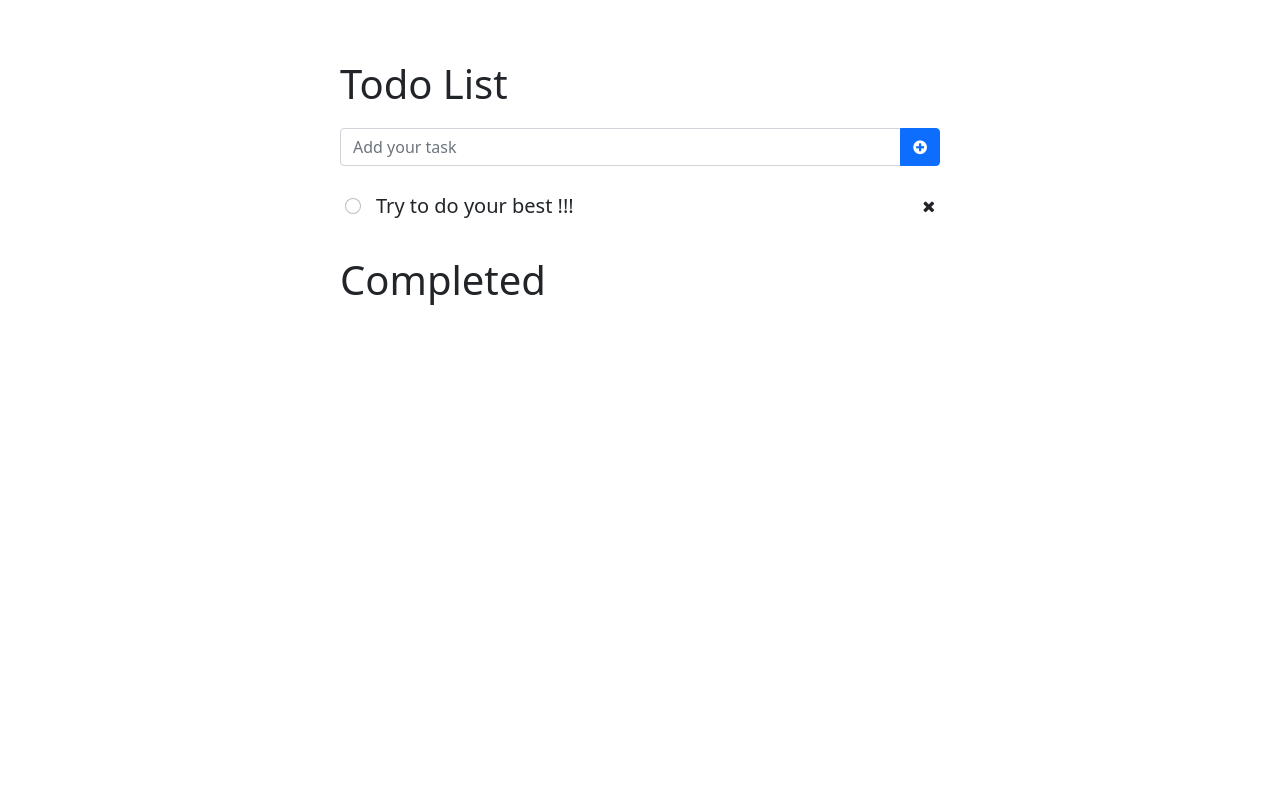
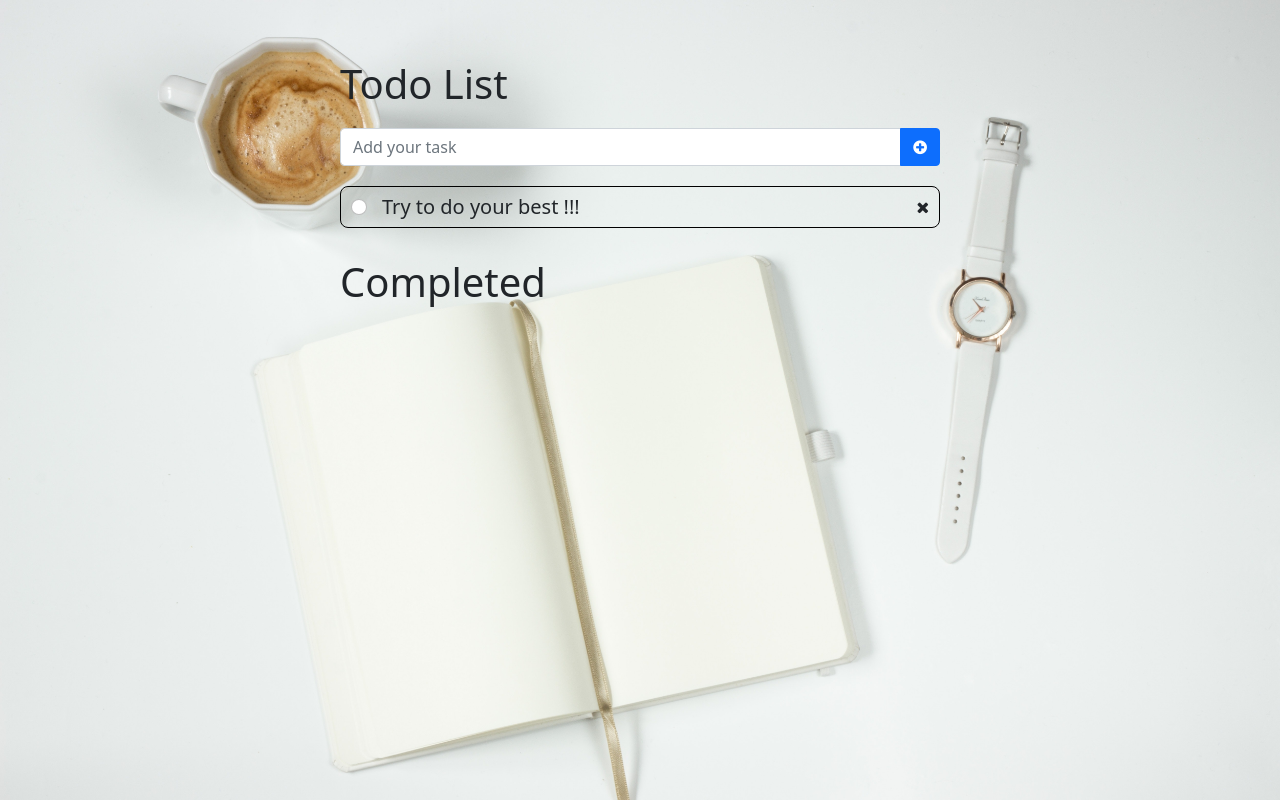
Before and after one commit to phamtienanh157/todo-list, a React (Create React App) app: page / in a window 1280 px wide. Built offline with nearby package versions, Linux system fonts and the light colour scheme.

Commit message:
add background

```diff
--- a/src/App.js
+++ b/src/App.js
@@ -42,6 +42,8 @@ function App() {
   };
 
   return (
+    <div>
+      <div className="background"></div>
       <div className="App">
         <h1>Todo List</h1>
         <Input callBack={getData} handleAdd={addTask} />
@@ -57,6 +59,7 @@ function App() {
           handleDelete={handleDelete}
         />
       </div>
+    </div>
   );
 }
 
--- a/src/App.scss
+++ b/src/App.scss
@@ -1,3 +1,12 @@
+.background {
+  position: absolute;
+  width: 100%;
+  height: 100%;
+  z-index: -1;
+  background-image: url(./assets/bg.jpg);
+  background-size: cover;
+  background-repeat: no-repeat;
+}
 .App {
   height: 100%;
   width: 50%;
--- a/src/components/Task/Task.scss
+++ b/src/components/Task/Task.scss
@@ -1,8 +1,11 @@
 .task {
   display: flex;
   align-items: center;
-  padding: 5px 5px;
+  padding: 5px 10px;
   transition: 0.3s;
+  margin-bottom: 10px;
+  border: 1px solid #000000;
+  border-radius: 8px;
   .form-check-input[type="checkbox"] {
     border-radius: 50%;
     margin: 0;
```
Also changed, not shown: src/assets/bg.jpg (added). Lines whose indentation alone changed are shown as unchanged.
